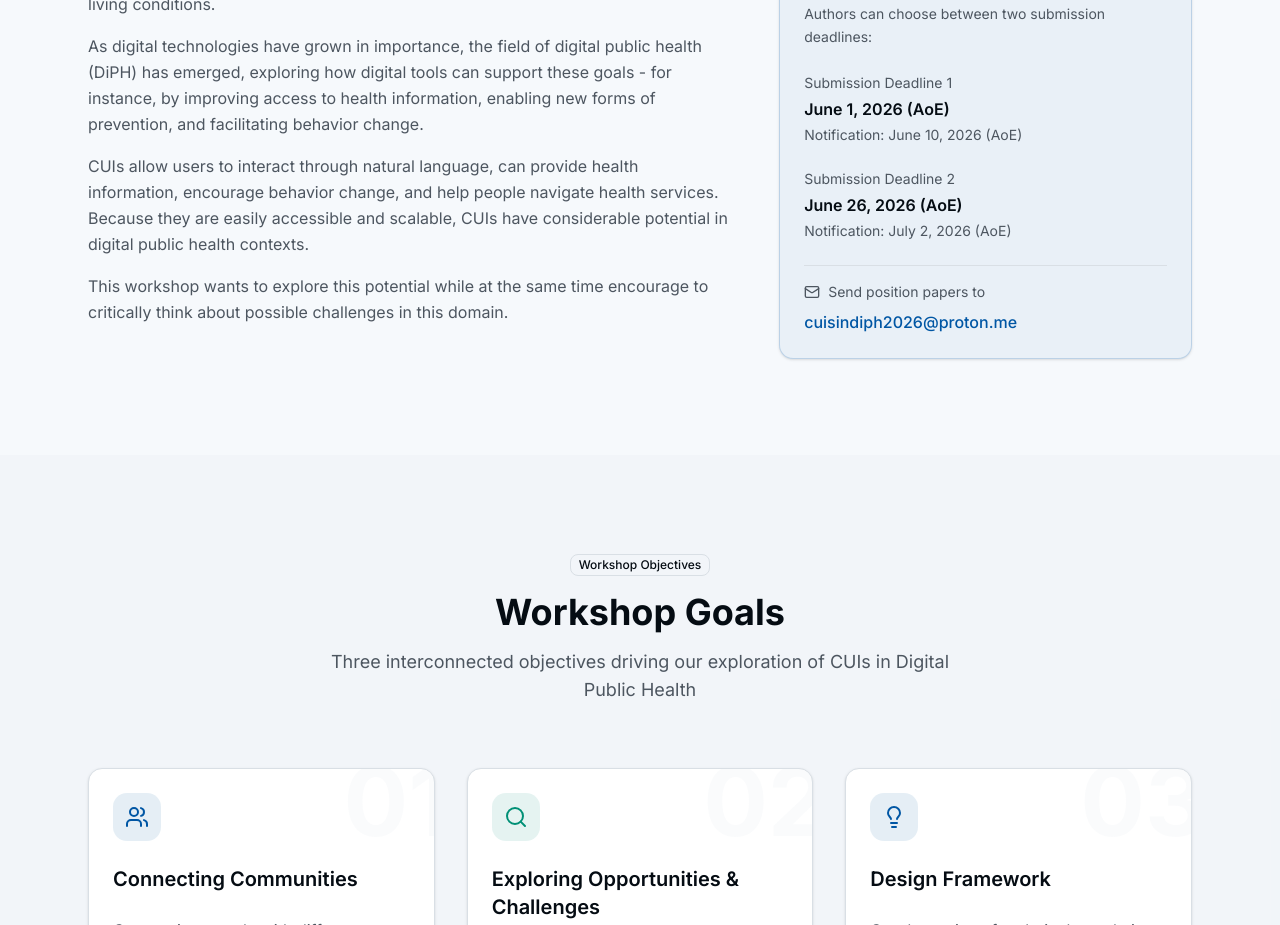
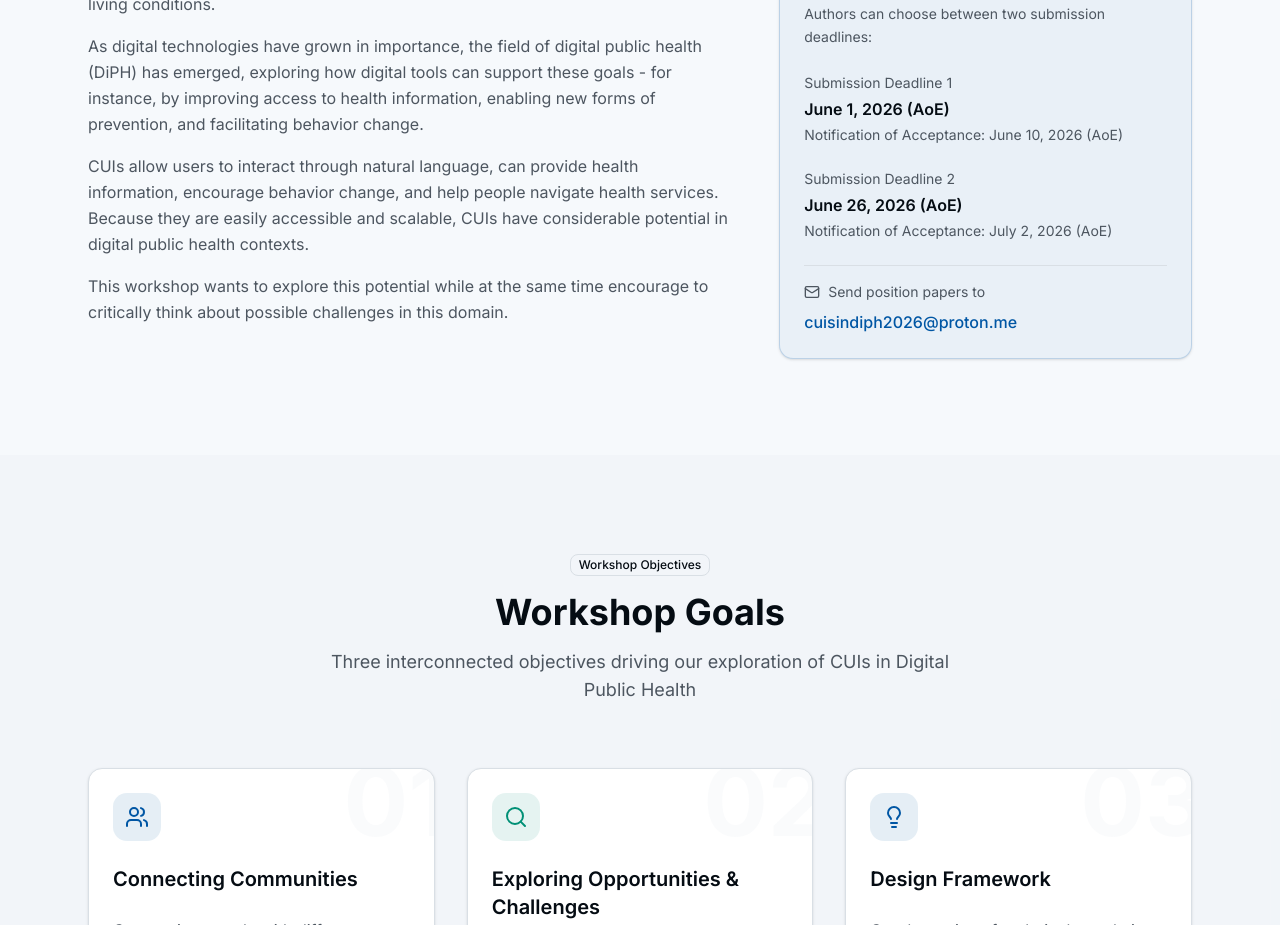
Before and after one commit to TalkHealthyToMe/TalkHealthyToMe.github.io, a Next.js app: page / in a window 1280 px wide. Shown: the part 1080-2005 px from the top of the page. Built offline with nearby package versions, Linux system fonts and the light colour scheme.

Commit message:
Update about-section.tsx

```diff
--- a/components/about-section.tsx
+++ b/components/about-section.tsx
@@ -64,7 +64,7 @@ export function AboutSection() {
                     June 1, 2026 (AoE)
                   </p>
                   <p className="text-sm text-muted-foreground mt-1">
-                    Notification: June 10, 2026 (AoE)
+                    Notification of Acceptance: June 10, 2026 (AoE)
                   </p>
                 </div>
 
@@ -77,7 +77,7 @@ export function AboutSection() {
                     June 26, 2026 (AoE)
                   </p>
                   <p className="text-sm text-muted-foreground mt-1">
-                    Notification: July 2, 2026 (AoE)
+                    Notification of Acceptance: July 2, 2026 (AoE)
                   </p>
                 </div>
 
```
